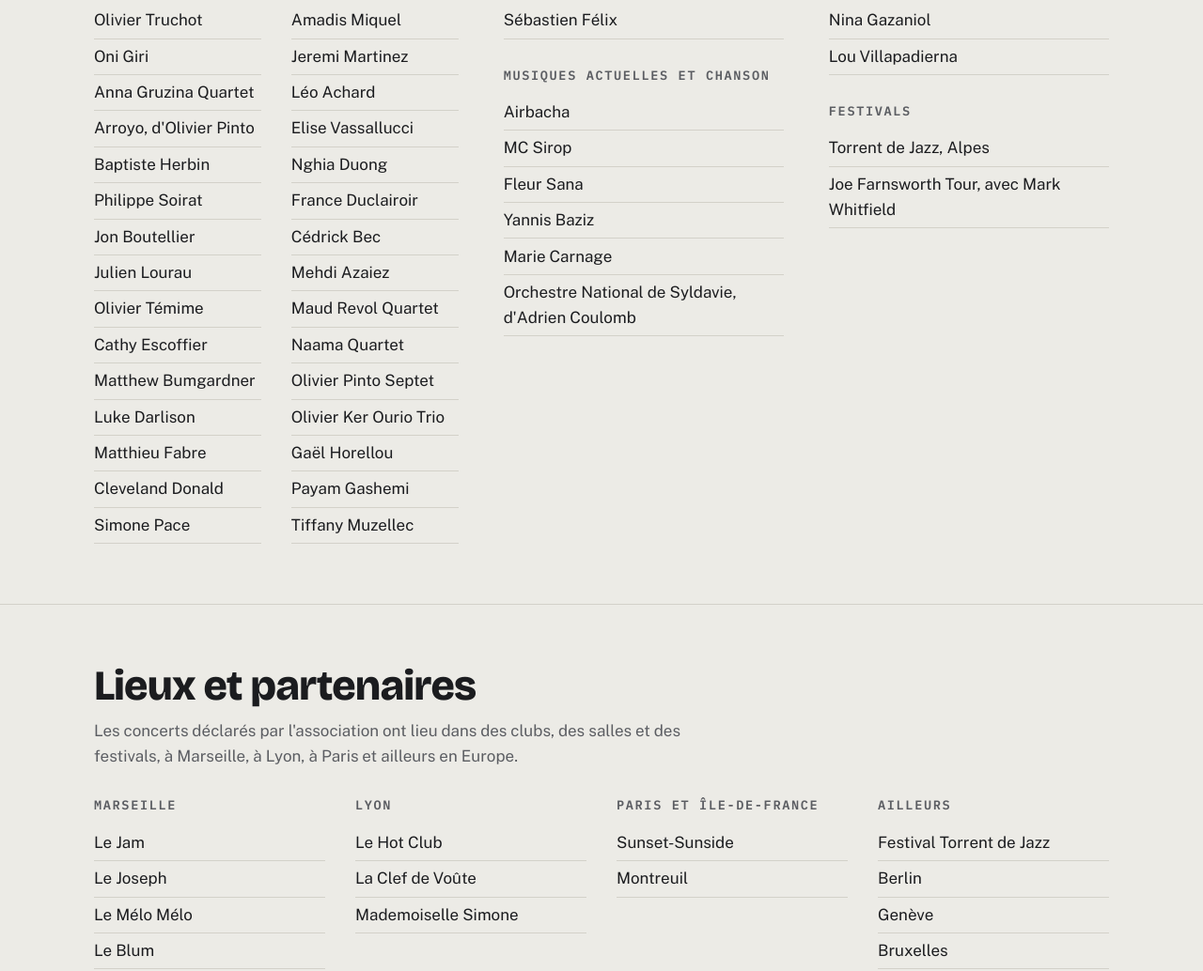
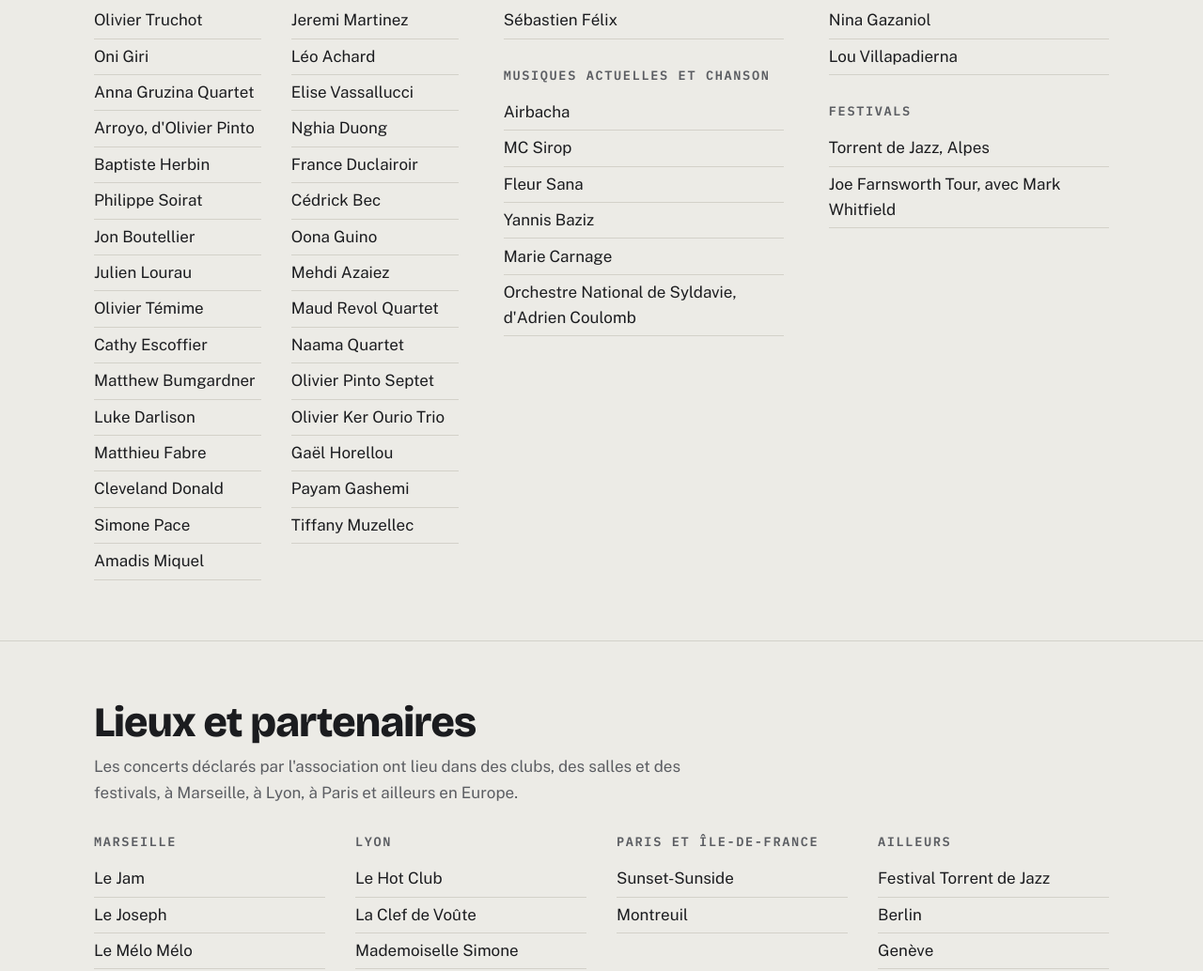
Before and after one commit to takeoff-sys/takeoff-production, a plain HTML site: page index.html in a window 1280 px wide. Shown: the part 2793-3827 px from the top of the page at 94% size. Drawn offline with nearby package versions, Linux system fonts and the light colour scheme.

Commit message:
Ajout Oona Guino
Co-Authored-By: Claude Opus 5.5 <noreply@anthropic.com>
Claude-Session: https://claude.ai/code/session_01KkxsqQZaxfDMYjhbc1fMEW

```diff
--- a/index.html
+++ b/index.html
@@ -148,6 +148,7 @@
           <li>Nghia Duong</li>
           <li>France Duclairoir</li>
           <li>Cédrick Bec</li>
+          <li>Oona Guino</li>
           <li>Mehdi Azaiez</li>
           <li>Maud Revol Quartet</li>
           <li>Naama Quartet</li>
```
Also changed, not shown: proposition.html (+1 -0 lines).
